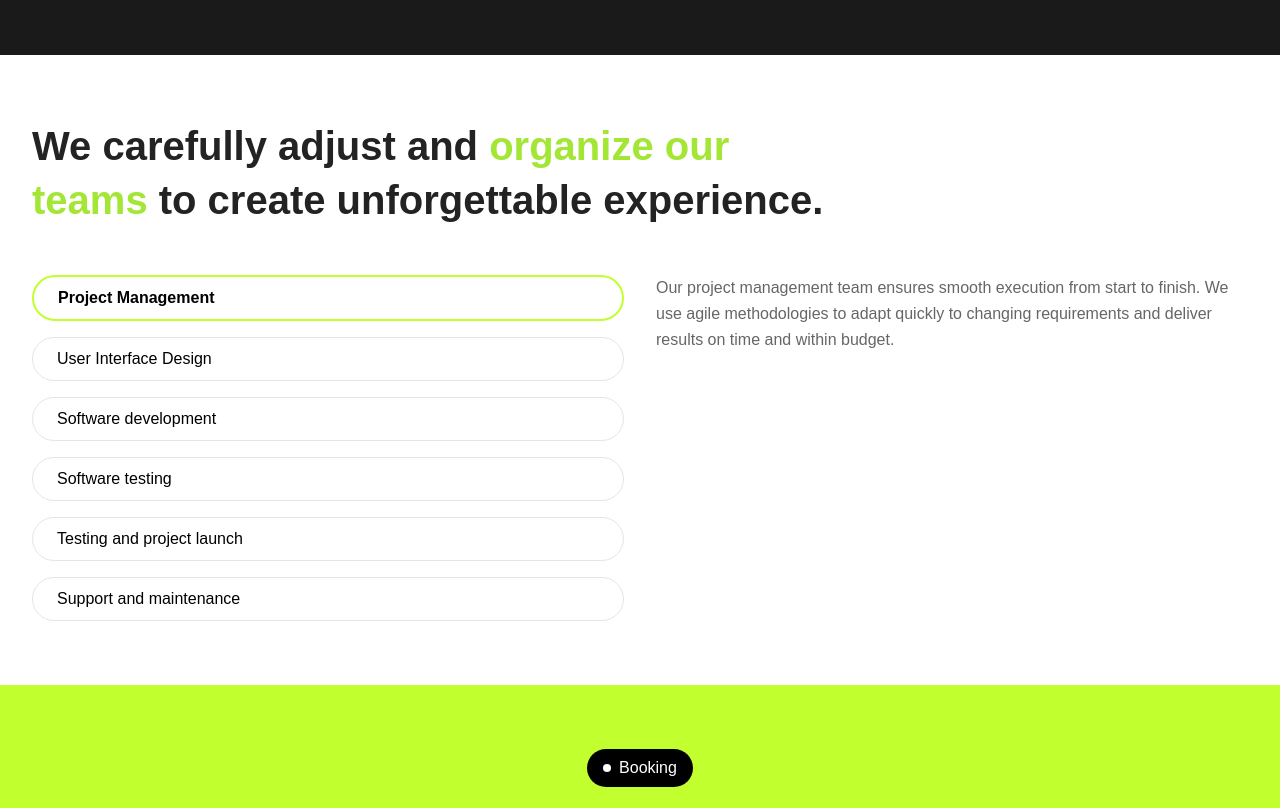
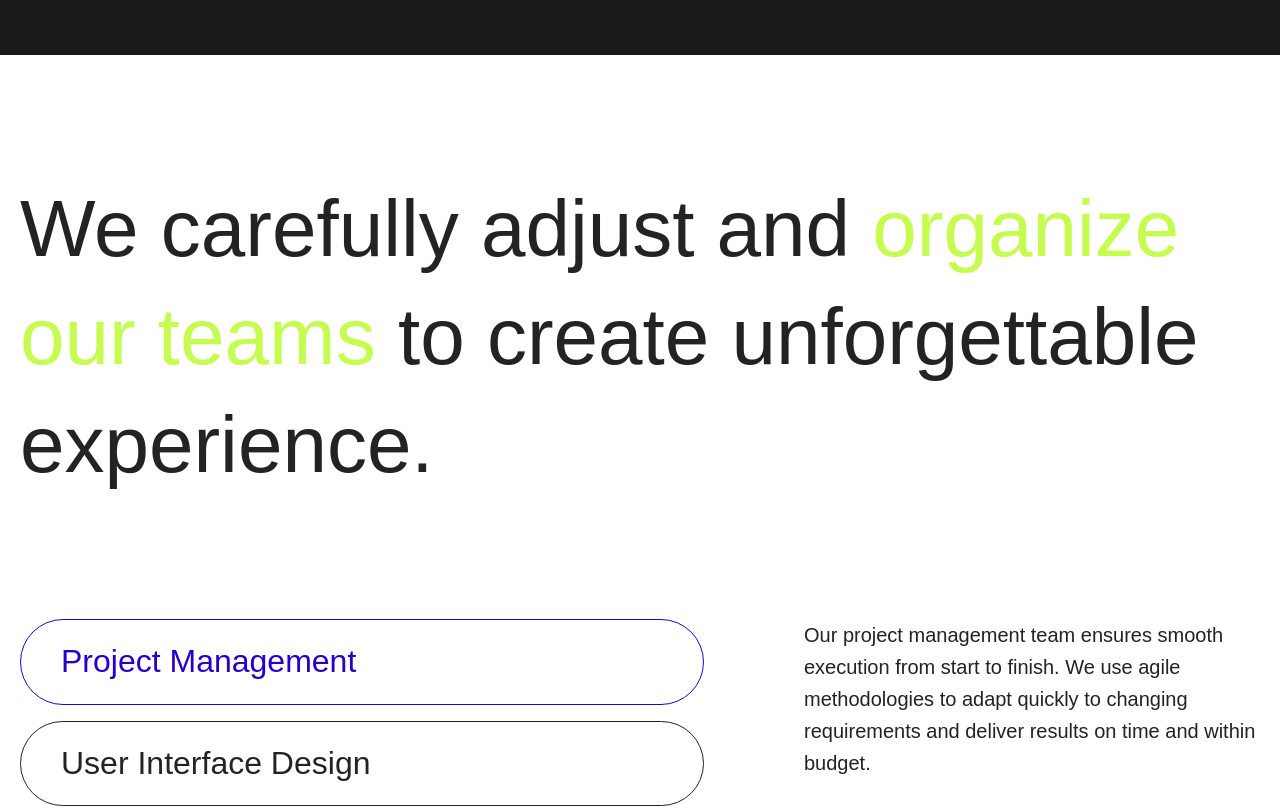
Before and after one commit to petar-simeta/evidente-website, a Next.js app: page / in a window 1280 px wide. Shown: the part 2900-3708 px from the top of the page. Built offline with nearby package versions, Linux system fonts and the light colour scheme; a web font is replaced by a local one.

Commit message:
edited part of services section

```diff
--- /dev/null
+++ b/app/components/servicesSection.tsx
@@ -0,0 +1,60 @@
+'use client';
+
+import { useRef, useState, useEffect } from 'react';
+import { motion, useInView } from 'motion/react';
+import styles from '../page.module.scss';
+
+export default function ServicesSection() {
+  const [activeService, setActiveService] = useState(0);
+
+  // Service content based on active selection
+  const serviceContent = [
+    'Our project management team ensures smooth execution from start to finish. We use agile methodologies to adapt quickly to changing requirements and deliver results on time and within budget.',
+    'Our UI/UX designers create intuitive, beautiful interfaces that delight users. We focus on user research, wireframing, and prototyping to ensure the best possible user experience.',
+    'Our development team builds robust, scalable software solutions using the latest technologies. We follow best practices for clean code, testing, and documentation.',
+    'Quality assurance is built into our process. Our testing team ensures your software is bug-free and performs optimally across all platforms and devices.',
+    'We handle the entire launch process, from final testing to deployment. Our team ensures a smooth transition to production with minimal downtime.',
+    'Our support team is available to help with any issues that arise after launch. We provide maintenance, updates, and improvements to keep your software running smoothly.',
+  ];
+
+  const services = [
+    'Project Management',
+    'User Interface Design',
+    'Software development',
+    'Software testing',
+    'Testing and project launch',
+    'Support and maintenance',
+  ];
+
+  return (
+    <section id='services' className={styles.servicesSection}>
+      <div className='container'>
+        <div className={styles.servicesInnerWrapper}>
+          <h2>
+            We carefully adjust and
+            <span> organize our teams </span>
+            to create unforgettable experience.
+          </h2>
+
+          <div className={styles.servicesContent}>
+            <div className={styles.serviceButtons}>
+              {services.map((service, index) => (
+                <button
+                  key={index}
+                  className={`${styles.serviceButton} ${activeService === index ? styles.active : ''}`}
+                  onClick={() => setActiveService(index)}
+                >
+                  <span>{service}</span>
+                </button>
+              ))}
+            </div>
+
+            <div className={styles.serviceDescription}>
+              <p>{serviceContent[activeService]}</p>
+            </div>
+          </div>
+        </div>
+      </div>
+    </section>
+  );
+}
--- a/app/page.module.scss
+++ b/app/page.module.scss
@@ -280,7 +280,9 @@
   }
 }
 
-/* Work Section */
+/////////////////////////////////////////////////////
+// WORK SECTION
+
 .workSection {
   background-color: #1a1a1a;
   color: white;
@@ -364,66 +366,68 @@
   }
 }
 
-/* Services Section */
+/////////////////////////////////////////////////////
+// SERVICES SECTION
+
 .servicesSection {
-  padding: 4rem 2rem;
-  max-width: 1400px;
-  margin: 0 auto;
+  min-height: 100vh;
+  padding: 120px 0;
+
+  .servicesInnerWrapper {
+    display: flex;
+    flex-direction: column;
+    gap: 120px;
 
     h2 {
-    font-size: 2rem;
-    font-weight: 700;
-    margin-bottom: 3rem;
-    max-width: 800px;
-    @media (min-width: 768px) {
-      font-size: 2.5rem;
-    }
+      font-size: 80px;
+      font-weight: 400;
+      line-height: 1.35;
+
       span {
-      color: #a3e635;
+        color: var(--green-color);
       }
     }
 
     .servicesContent {
       display: grid;
-    gap: 2rem;
-    @media (min-width: 768px) {
-      grid-template-columns: 1fr 1fr;
-    }
+      grid-template-columns: 3fr 2fr;
+      gap: 100px;
     }
 
     .serviceButtons {
       display: flex;
       flex-direction: column;
-    gap: 1rem;
+      gap: 16px;
     }
 
     .serviceButton {
       display: flex;
       align-items: center;
       justify-content: space-between;
-    padding: 0.75rem 1.5rem;
-    border-radius: 9999px;
-    border: 1px solid #e5e5e5;
+      padding: 20px 40px;
+      border-radius: 100vh;
+      border: 1px solid var(--black-color);
       background: none;
-    font-size: 1rem;
-    font-weight: 500;
+      color: var(--black-color);
+      font-size: 32px;
+      font-weight: 300;
+      line-height: 1.35;
       cursor: pointer;
       transition: all 0.3s ease;
+
       &:hover,
       &.active {
-      border-color: #c1ff2e;
-      border-width: 2px;
-    }
-    &.active {
-      font-weight: 600;
+        border: 1px solid #2500cd;
+        color: #2500cd;
       }
     }
 
     .serviceDescription {
       p {
-      font-size: 1rem;
+        font-size: 20px;
         line-height: 1.6;
-      color: #666;
+        color: var(--black-color);
+      }
     }
   }
 }
--- a/app/page.tsx
+++ b/app/page.tsx
@@ -9,20 +9,9 @@ import HeroSection from './components/heroSection';
 import PreloaderWrapper from './components/preloaderWrapper';
 import Header from './components/header';
 import AboutSection from './components/aboutSection';
+import ServicesSection from './components/servicesSection';
 
 export default function Home() {
-  const [activeService, setActiveService] = useState(0);
-
-  // Service content based on active selection
-  const serviceContent = [
-    'Our project management team ensures smooth execution from start to finish. We use agile methodologies to adapt quickly to changing requirements and deliver results on time and within budget.',
-    'Our UI/UX designers create intuitive, beautiful interfaces that delight users. We focus on user research, wireframing, and prototyping to ensure the best possible user experience.',
-    'Our development team builds robust, scalable software solutions using the latest technologies. We follow best practices for clean code, testing, and documentation.',
-    'Quality assurance is built into our process. Our testing team ensures your software is bug-free and performs optimally across all platforms and devices.',
-    'We handle the entire launch process, from final testing to deployment. Our team ensures a smooth transition to production with minimal downtime.',
-    'Our support team is available to help with any issues that arise after launch. We provide maintenance, updates, and improvements to keep your software running smoothly.',
-  ];
-
   // Featured work projects
   const projects = [
     { title: 'BeautifyMe Shop', category: 'E-commerce' },
@@ -39,16 +28,6 @@ export default function Home() {
     '/placeholder.svg?height=50&width=120',
     '/placeholder.svg?height=50&width=120',
     '/placeholder.svg?height=50&width=120',
-  ];
-
-  // Services list
-  const services = [
-    'Project Management',
-    'User Interface Design',
-    'Software development',
-    'Software testing',
-    'Testing and project launch',
-    'Support and maintenance',
   ];
 
   return (
@@ -149,32 +128,7 @@ export default function Home() {
             </div>
           </section>
 
-          {/* Services Section */}
-          <section id='services' className={styles.servicesSection}>
-            <h2>
-              We carefully adjust and
-              <span> organize our teams </span>
-              to create unforgettable experience.
-            </h2>
-
-            <div className={styles.servicesContent}>
-              <div className={styles.serviceButtons}>
-                {services.map((service, index) => (
-                  <button
-                    key={index}
-                    className={`${styles.serviceButton} ${activeService === index ? styles.active : ''}`}
-                    onClick={() => setActiveService(index)}
-                  >
-                    <span>{service}</span>
-                  </button>
-                ))}
-              </div>
-
-              <div className={styles.serviceDescription}>
-                <p>{serviceContent[activeService]}</p>
-              </div>
-            </div>
-          </section>
+          <ServicesSection />
 
           {/* CTA Section */}
           <section id='contact' className={styles.ctaSection}>
```
Lines whose indentation alone changed are shown as unchanged.
